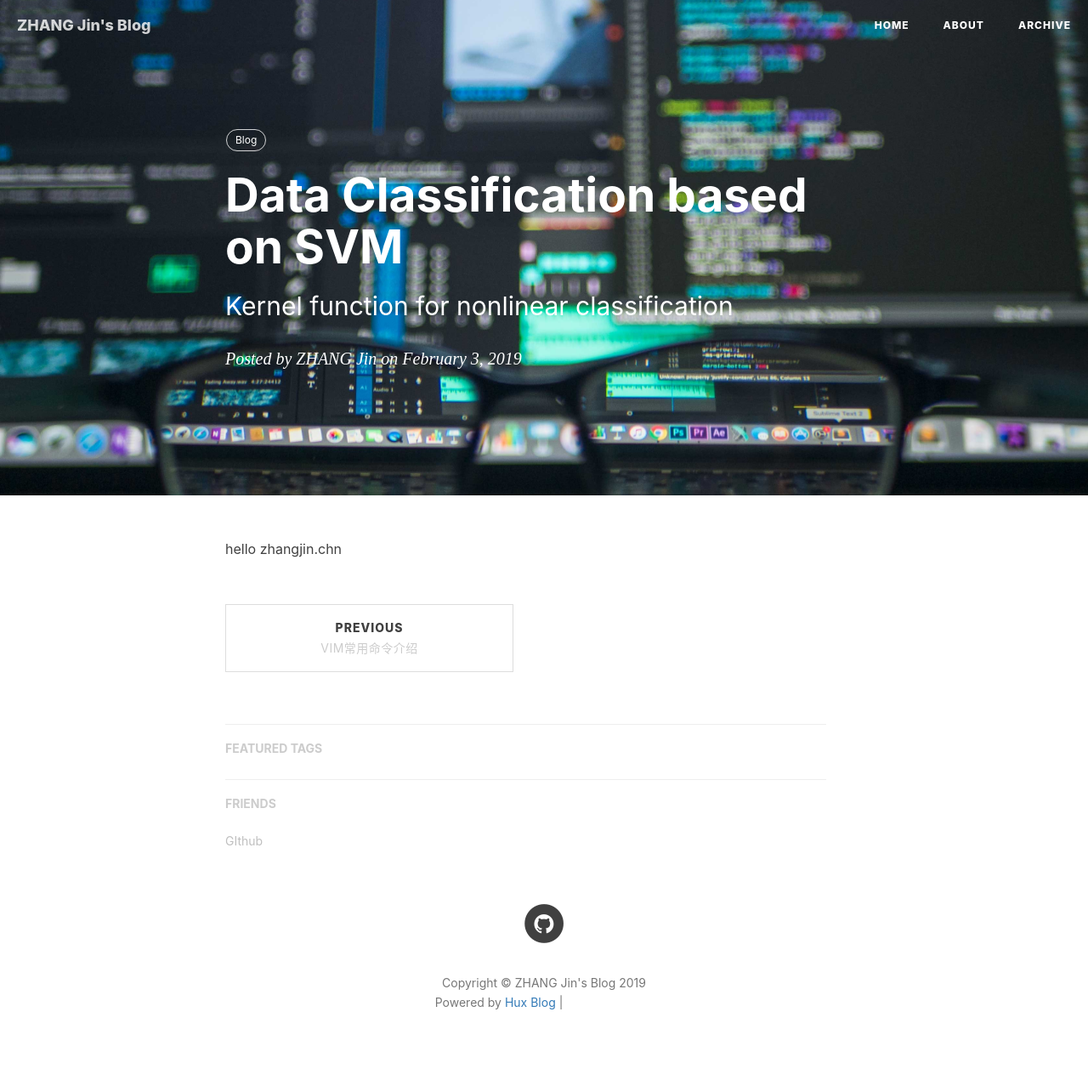
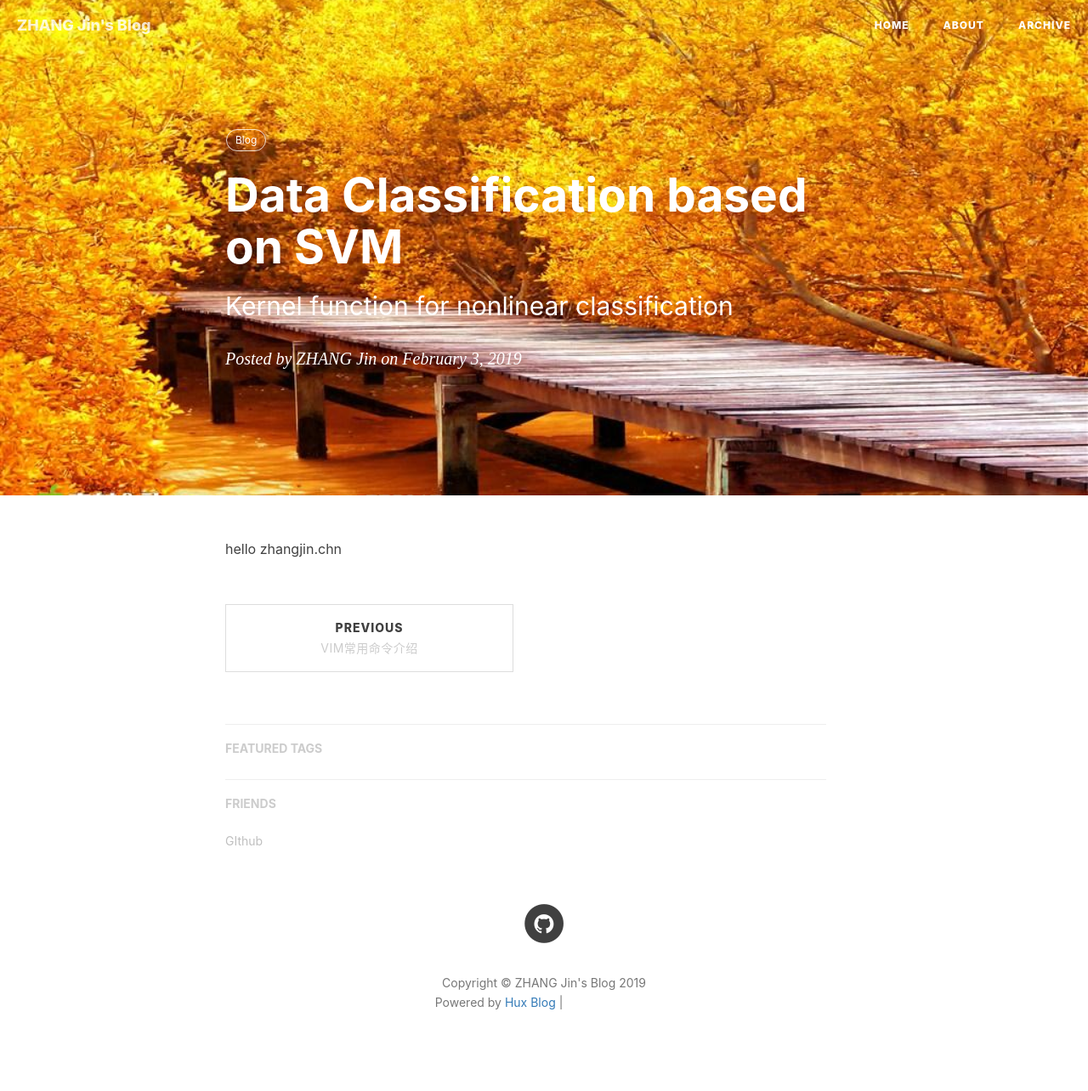
Before and after one commit to zhangjin-chn/zhangjinchn.github.io, a Jekyll site: the page built from _posts/2019-02-03-Hello-blog.md, in a window 1280 px wide. Shown: the whole page at 85% size. Built offline with Jekyll 4.4.1, drawn with Linux system fonts in a browser that asks for light colours; nearby versions of some CDN libraries; comment, search, counter and statistics services are not loaded; grey boxes are pictures that could not be loaded.

Commit message:
修改了了图片

```diff
--- a/_posts/2019-02-03-Hello-blog.md
+++ b/_posts/2019-02-03-Hello-blog.md
@@ -4,7 +4,7 @@ title:      "Data Classification based on SVM"
 subtitle:   "Kernel function for nonlinear classification"
 date:       2019-02-03 15:05:34
 author:     "ZHANG Jin"
-header-img: "img/smote.png"
+header-img: "img/hhh.jpg"
 tags:
 - Blog
 ---
```
Also changed, not shown: img/hhh.jpg (added), img/sunshine.jpg, 2 other files.
